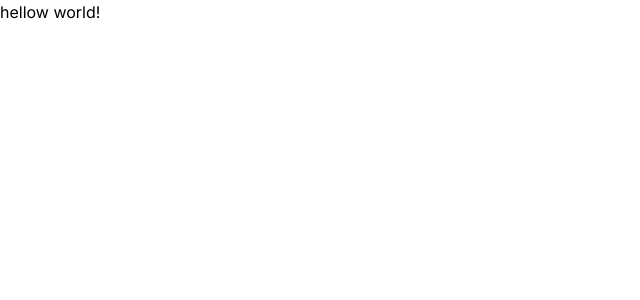
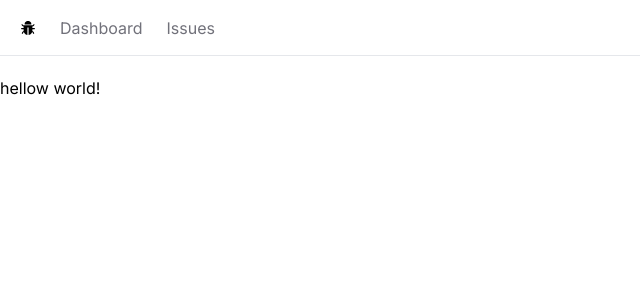
Before and after one commit to Sreerag-K-P/issue-tracker, a Next.js app: page / in a window 1280 px wide. Shown: the top 300 px of the page, without its empty margins (0-640 px from the left). Built offline with nearby package versions, Linux system fonts and the light colour scheme.

Commit message:
Build the navbar

```diff
--- /dev/null
+++ b/app/NavBar.tsx
@@ -0,0 +1,28 @@
+import Link from "next/link";
+import { AiFillBug } from "react-icons/ai";
+function NavBar() {
+  const links = [
+    { label: "Dashboard", href: "/" },
+    { label: "Issues", href: "/issues" },
+  ];
+  return (
+    <nav className="flex space-x-6 border-b mb-5 px-5 h-14 items-center">
+      <Link href="/">
+        <AiFillBug />
+      </Link>
+      <ul className="flex space-x-6">
+        {links.map((link) => (
+          <Link
+            key={link.href}
+            href={link.href}
+            className="text-zinc-500 hover:text-zinc-800 transition-colors"
+          >
+            {link.label}
+          </Link>
+        ))}
+      </ul>
+    </nav>
+  );
+}
+
+export default NavBar;
--- a/app/layout.tsx
+++ b/app/layout.tsx
@@ -1,22 +1,26 @@
-import './globals.css'
-import type { Metadata } from 'next'
-import { Inter } from 'next/font/google'
+import "./globals.css";
+import type { Metadata } from "next";
+import { Inter } from "next/font/google";
+import NavBar from "./NavBar";
 
-const inter = Inter({ subsets: ['latin'] })
+const inter = Inter({ subsets: ["latin"] });
 
 export const metadata: Metadata = {
-  title: 'Create Next App',
-  description: 'Generated by create next app',
-}
+  title: "Create Next App",
+  description: "Generated by create next app",
+};
 
 export default function RootLayout({
   children,
 }: {
-  children: React.ReactNode
+  children: React.ReactNode;
 }) {
   return (
     <html lang="en">
-      <body className={inter.className}>{children}</body>
+      <body className={inter.className}>
+        <NavBar />
+        <main>{children}</main>
+      </body>
     </html>
-  )
+  );
 }
--- a/package.json
+++ b/package.json
@@ -19,6 +19,7 @@
     "postcss": "8.4.31",
     "react": "18.2.0",
     "react-dom": "18.2.0",
+    "react-icons": "^4.11.0",
     "tailwindcss": "3.3.3",
     "typescript": "5.2.2"
   }
```
Also changed, not shown: 1 other file (tests, documents, lock files or other folders).
